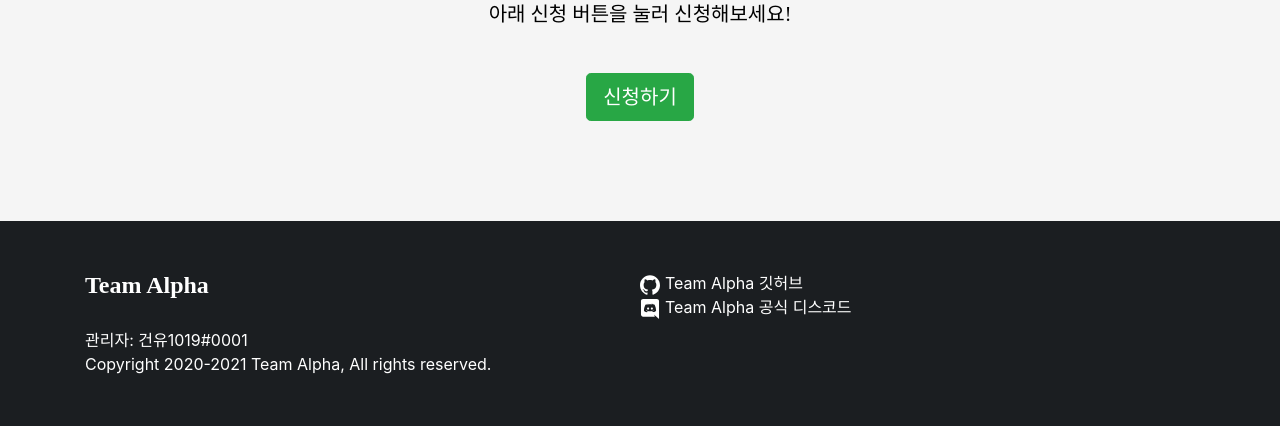
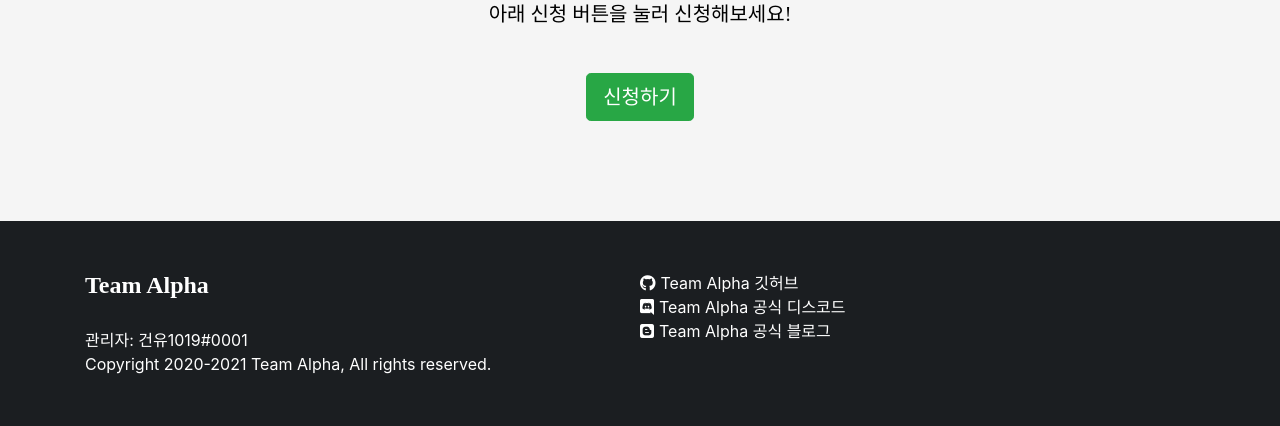
Before and after one commit to team-alpha-kr/Partner-pyWeb, a Flask app: page / in a window 1280 px wide. Shown: the part 812-1238 px from the top of the page. Run offline with Flask 2, Linux system fonts and the light colour scheme; some libraries are stand-ins or nearby versions; some web fonts are replaced.

Commit message:
주소 바꾸기 + 나브바, 푸터 수정

```diff
--- a/main.py
+++ b/main.py
@@ -13,8 +13,7 @@ os.environ["OAUTHLIB_INSECURE_TRANSPORT"] = "false"
 app.config["DISCORD_CLIENT_ID"] = "801279922722045962"
 app.config["DISCORD_CLIENT_SECRET"] = "zosKMQ95etnO1dZv7D5vet7TyVhyXwt5"  # Discord client secret.
 # app.config["DISCORD_REDIRECT_URI"] = "http://localhost:2052/callback"  # URL to your callback endpoint.
-# app.config["DISCORD_REDIRECT_URI"] = "http://partner.alphakr.xyz/callback"  # URL to your callback endpoint.
-app.config["DISCORD_REDIRECT_URI"] = "http://alphakr.xyz:2052/callback"  # URL to your callback endpoint.
+app.config["DISCORD_REDIRECT_URI"] = "http://partner.alphakr.xyz/callback"  # URL to your callback endpoint.
 app.config["DISCORD_BOT_TOKEN"] = "ODAxMjc5OTIyNzIyMDQ1OTYy.YAeYFA.G9TddtDdPZ3Xlb7AAHD6ddVWVbY"
 discord = DiscordOAuth2Session(app)
 
--- a/static/css/custom/App.css
+++ b/static/css/custom/App.css
@@ -1,3 +1,5 @@
+@import url('https://cdnjs.cloudflare.com/ajax/libs/font-awesome/5.7.2/css/all.css');
+
     .discord.button {
         background-color: #748add !important;
         color: white !important;
--- a/templates/components/footer.html
+++ b/templates/components/footer.html
@@ -1,10 +1,9 @@
-
 <div class="footer">
     <div class="container">
         <div class="footer-grid">
             <div class="footer-desc">
                 <h4 class="footer-topic">Team Alpha</h4>관리자: 건유1019#0001<br>Copyright 2020-2021 Team Alpha, All rights reserved.</div>
-            <div class="footer-desc"><span class="footer-box"><img alt="github" src="/static/img/github.svg" height="20px"><a href="https://github.com/team-alpha-kr/" class="footer-link">Team Alpha 깃허브</a></span><span class="footer-box"><img alt="discord" src="/static/img/discord.svg" height="20px"><a href="https://alphakr.xyz/discord" class="footer-link">Team Alpha 공식 디스코드</a></span></div>
+            <div class="footer-desc"><span class="footer-box"><i alt="github" class="fab fa-github" height="20px"></i><a href="https://github.com/team-alpha-kr/" class="footer-link">Team Alpha 깃허브</a></span><span class="footer-box"><i alt="discord" class="fab fa-discord" height="20px"></i><a href="/discord" class="footer-link">Team Alpha 공식 디스코드</a></span><span class="footer-box"><i alt="blog" class="fab fa-blogger" height="20px"></i><a href="/blog" class="footer-link">Team Alpha 공식 블로그</a></span></div>
         </div>
     </div>
 </div>
--- a/templates/components/navbar.html
+++ b/templates/components/navbar.html
@@ -1,6 +1,6 @@
 
                 <nav class="navbar navbar-expand-lg navbar-dark navbar-setting">
-                    <div class="container"><a class="navbar-brand" href="/"><img class="logo" alt="logo" src="/static/img/logo.png" height="30px"><span class="navbar-main">Team Alpha</span></a><button class="navbar-toggler" type="button" data-toggle="collapse" data-target="#navbarSupportedContent"
+                    <div class="container"><a class="navbar-brand" href="https://alphakr.xyz/"><img class="logo" alt="logo" src="/static/img/logo.png" height="30px"><span class="navbar-main">Team Alpha</span></a><button class="navbar-toggler" type="button" data-toggle="collapse" data-target="#navbarSupportedContent"
                             aria-controls="navbarSupportedContent" aria-expanded="false" aria-label="Toggle navigation"><span class="navbar-toggler-icon"></span></button>
                         <div class="collapse navbar-collapse" id="navbarSupportedContent">
                             <ul class="navbar-nav ml-auto">
```
